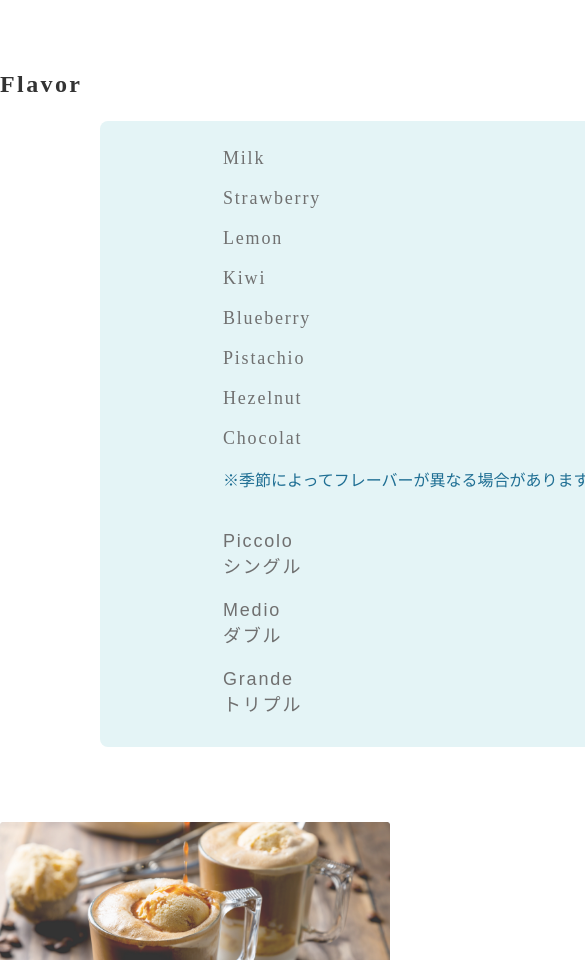
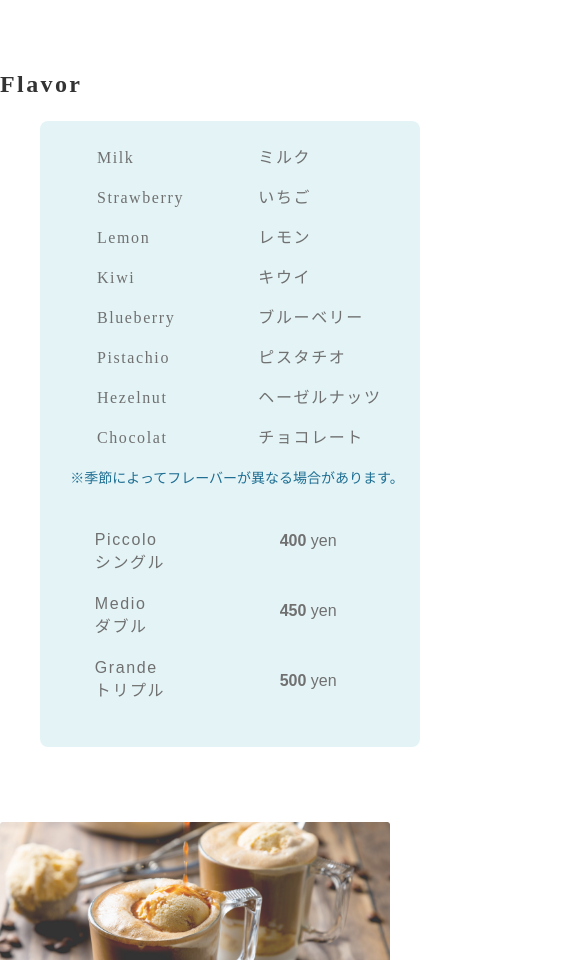
Before and after one commit to rinronron/La_frutta, a plain HTML site: page gelato.html in a window 390 px wide. Shown: the part 522-1482 px from the top of the page, 585 px wide, since content can reach past the window. Drawn offline with nearby package versions, Linux system fonts and the light colour scheme; some packages are replaced by stand-ins of ours.

Commit message:
Update style.css

```diff
--- a/css/style.css
+++ b/css/style.css
@@ -660,12 +660,23 @@ video {
     top: 50px;
     left: 100px;
 }
+@media screen and (max-width: 960px) {
+    .flavor {
+        left: 40px;
+        width: 40%;
+    }
+}
 .flavor_all {
     width: 800px;
     height: 306px;
     position:absolute;
     display: flex;
     padding-left: 123px;
+}
+@media screen and (max-width: 960px) {
+    .flavor_all {
+        padding-left: 15%;
+    }
 }
 .flavor_e {
     font-family: "Source Han Sans JP";
@@ -681,12 +692,28 @@ video {
     line-height: 40px;
     padding: 17px 0 0 390px;
 }
+@media screen and (max-width: 960px) {
+    .flavor_e {
+        font-size: 16px;
+    }
+    .flavor_j {
+        font-size: 16px;
+        padding-left: 10%;
+    }
+}
 .attention {
     padding: 346px 0 0 123px;
     color: #1e6e93;
 }
+@media screen and (max-width: 960px) {
+    .attention {
+        padding-left: 8%;
+        font-size: 14px;
+    }
+}
 .size_price {
-    position:absolute;
+    width: 685px;
+    position: absolute;
     display: flex;
     justify-content: space-between;
 }
@@ -696,15 +723,27 @@ video {
     letter-spacing: 0.1em;
     padding: 410px 0 22px 123px;
 }
+
 .size {
     padding-bottom: 22px;
 }
 .price {
     line-height: 70px;
-    padding: 385px 0 0 426px;
+    padding-top: 385px;
 }
 .price span {
     font-weight: bold;
+}
+@media screen and (max-width: 960px) {
+    .size_price::after {
+        display: block;
+        content:"";
+        width: 40%;
+    }
+    .sizes {
+        padding-left: 8%;
+        font-size: 16px;
+    }
 }
 
 .Affogato_img {
```
